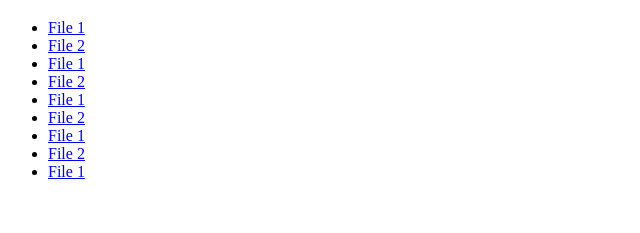
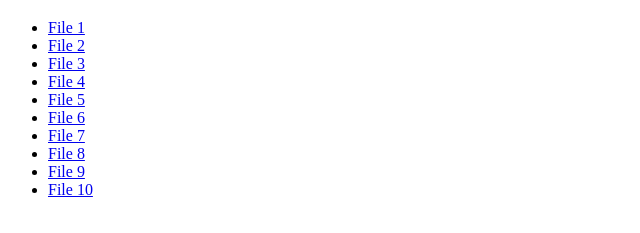
Before and after one commit to datayootedu887/data2, a plain HTML site: page index.html in a window 1280 px wide. Shown: the part 61-294 px from the top of the page, without its empty margins (0-640 px from the left). Drawn offline with Linux system fonts and the light colour scheme.

Commit message:
Update index.html

```diff
--- a/index.html
+++ b/index.html
@@ -8,14 +8,14 @@
     <ul>
         <li><a href="file1.pdf">File 1</a></li>
         <li><a href="file2.pdf">File 2</a></li>
-        <li><a href="file3.pdf">File 1</a></li>
-        <li><a href="file4.pdf">File 2</a></li>
-        <li><a href="file5.pdf">File 1</a></li>
-        <li><a href="file6.pdf">File 2</a></li>
-        <li><a href="file7.pdf">File 1</a></li>
-        <li><a href="file8.pdf">File 2</a></li>
-        <li><a href="file9.pdf">File 1</a></li>
-
+        <li><a href="file3.pdf">File 3</a></li>
+        <li><a href="file4.pdf">File 4</a></li>
+        <li><a href="file5.pdf">File 5</a></li>
+        <li><a href="file6.pdf">File 6</a></li>
+        <li><a href="file7.pdf">File 7</a></li>
+        <li><a href="file8.pdf">File 8</a></li>
+        <li><a href="file9.pdf">File 9</a></li>
+        <li><a href="file10.pdf">File 10</a></li>
 
 
     </ul>
```
